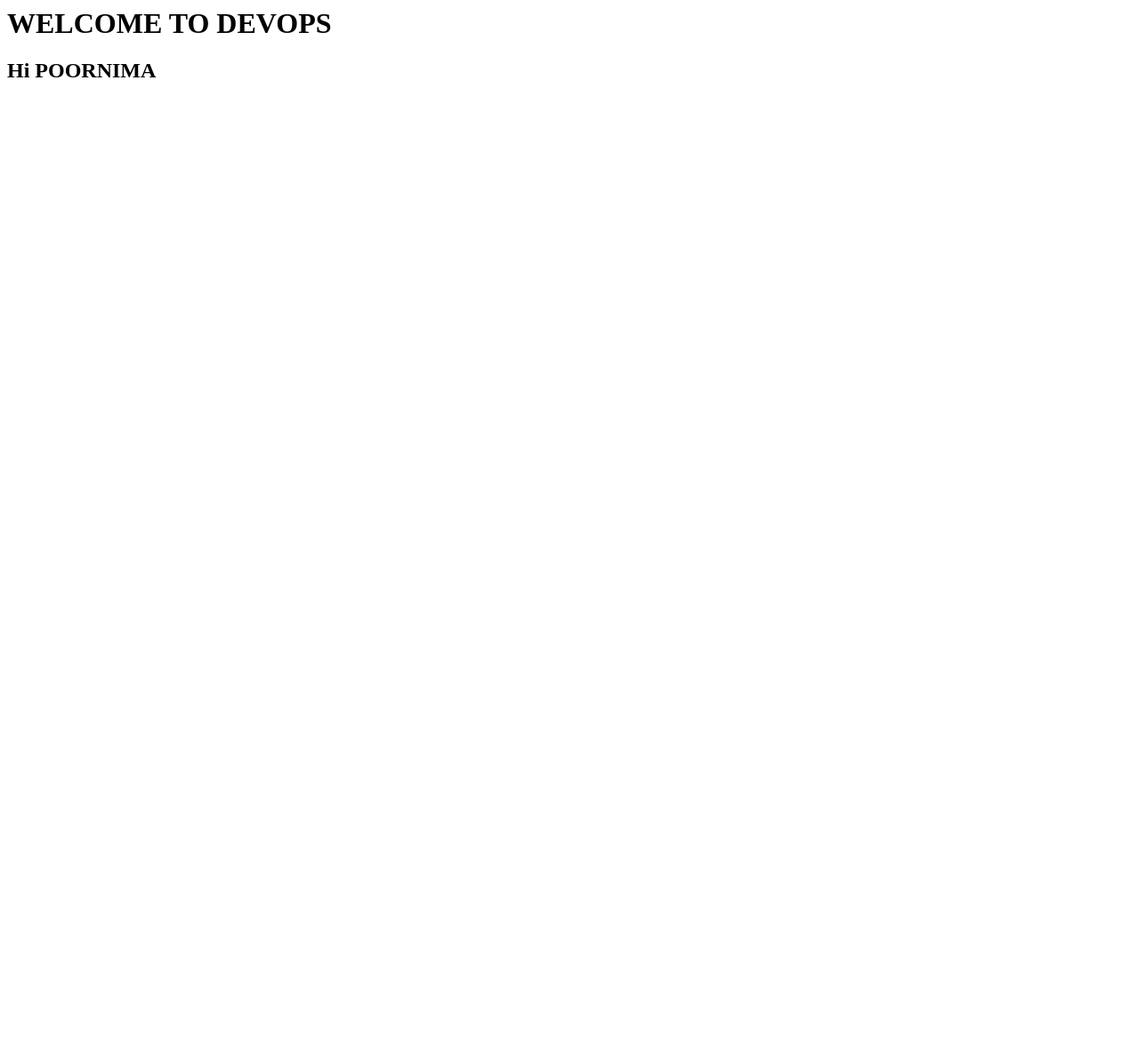
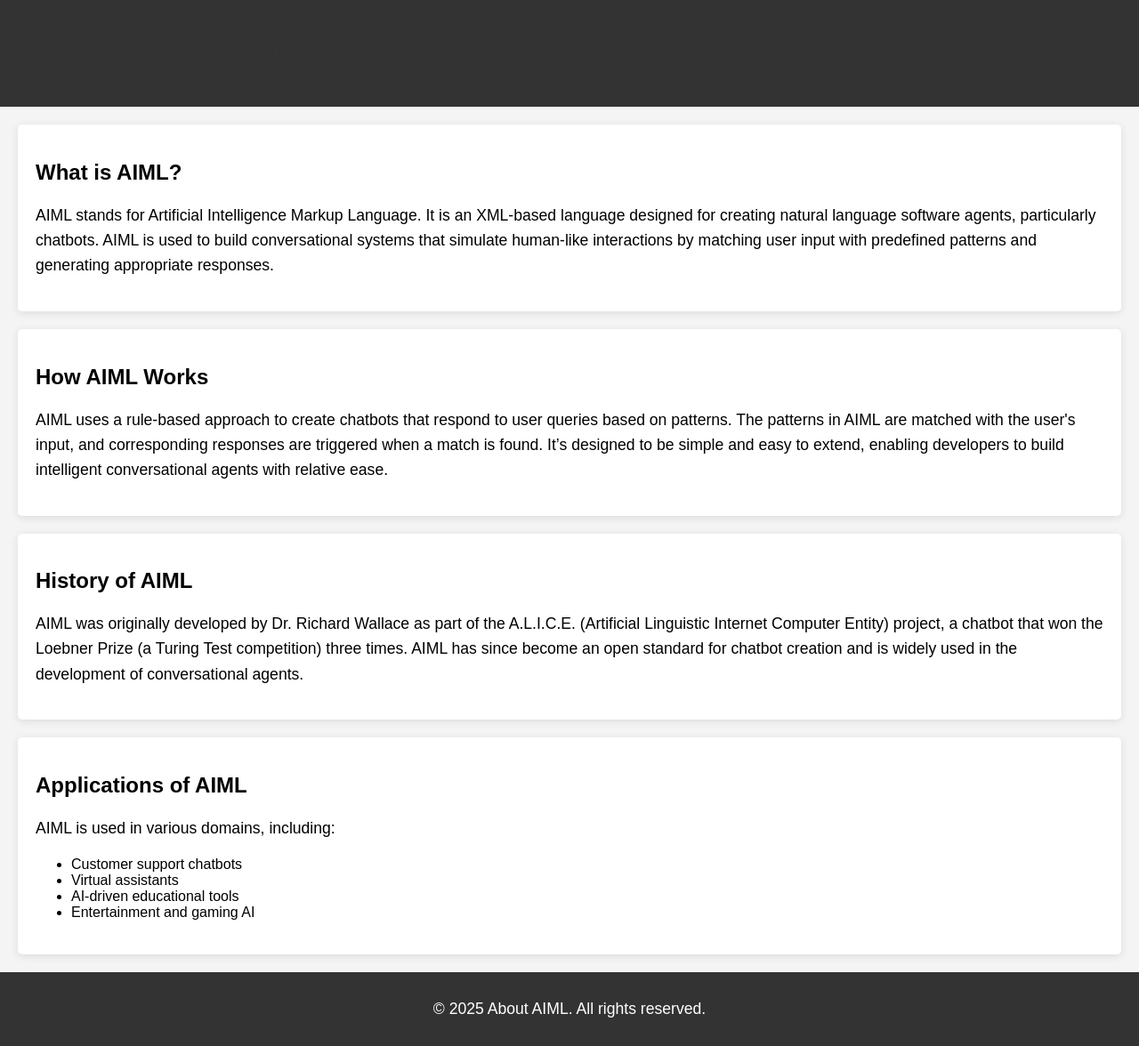
Before and after one commit to Poornima102004-M/devops, a plain HTML site: page index.html in a window 1280 px wide. Shown: the whole page at 89% size. Before the commit the page ends 800 px from the top, so only its background shows below. Drawn offline with Linux system fonts and the light colour scheme.

Commit message:
Update index.html

```diff
--- a/index.html
+++ b/index.html
@@ -1,4 +1,96 @@
-<html>
-<h1>WELCOME TO DEVOPS</h1>
-  <h2>Hi POORNIMA</h2>
+<!DOCTYPE html>
+<html lang="en">
+<head>
+    <meta charset="UTF-8">
+    <meta name="viewport" content="width=device-width, initial-scale=1.0">
+    <meta http-equiv="X-UA-Compatible" content="ie=edge">
+    <title>About AIML</title>
+    <style>
+        body {
+            font-family: Arial, sans-serif;
+            margin: 0;
+            padding: 0;
+            background-color: #f4f4f4;
+        }
+        header {
+            background-color: #333;
+            color: white;
+            padding: 20px;
+            text-align: center;
+        }
+        section {
+            margin: 20px;
+        }
+        .content {
+            padding: 20px;
+            background-color: white;
+            border-radius: 5px;
+            box-shadow: 0 2px 10px rgba(0, 0, 0, 0.1);
+        }
+        h1 {
+            color: #333;
+        }
+        p {
+            line-height: 1.6;
+            font-size: 1.1em;
+        }
+    </style>
+</head>
+<body>
+    <header>
+        <h1>About AIML (Artificial Intelligence Markup Language)</h1>
+    </header>
+    <section>
+        <div class="content">
+            <h2>What is AIML?</h2>
+            <p>
+                AIML stands for Artificial Intelligence Markup Language. It is an XML-based language
+                designed for creating natural language software agents, particularly chatbots. AIML is used
+                to build conversational systems that simulate human-like interactions by matching user input
+                with predefined patterns and generating appropriate responses.
+            </p>
+        </div>
+    </section>
+    <section>
+        <div class="content">
+            <h2>How AIML Works</h2>
+            <p>
+                AIML uses a rule-based approach to create chatbots that respond to user queries based on patterns.
+                The patterns in AIML are matched with the user's input, and corresponding responses are triggered
+                when a match is found. It’s designed to be simple and easy to extend, enabling developers to build
+                intelligent conversational agents with relative ease.
+            </p>
+        </div>
+    </section>
+    <section>
+        <div class="content">
+            <h2>History of AIML</h2>
+            <p>
+                AIML was originally developed by Dr. Richard Wallace as part of the A.L.I.C.E. (Artificial Linguistic
+                Internet Computer Entity) project, a chatbot that won the Loebner Prize (a Turing Test competition)
+                three times. AIML has since become an open standard for chatbot creation and is widely used in
+                the development of conversational agents.
+            </p>
+        </div>
+    </section>
+    <section>
+        <div class="content">
+            <h2>Applications of AIML</h2>
+            <p>
+                AIML is used in various domains, including:
+                <ul>
+                    <li>Customer support chatbots</li>
+                    <li>Virtual assistants</li>
+                    <li>AI-driven educational tools</li>
+                    <li>Entertainment and gaming AI</li>
+                </ul>
+            </p>
+        </div>
+    </section>
+    <footer>
+        <div style="background-color: #333; color: white; text-align: center; padding: 10px;">
+            <p>&copy; 2025 About AIML. All rights reserved.</p>
+        </div>
+    </footer>
+</body>
 </html>
```
